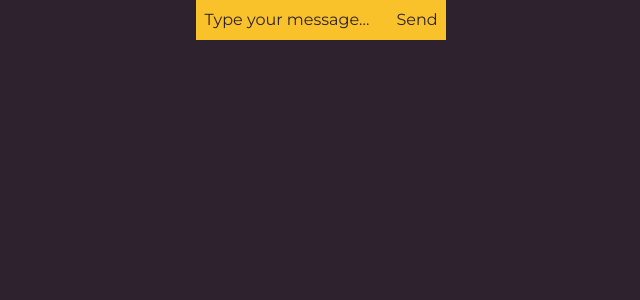
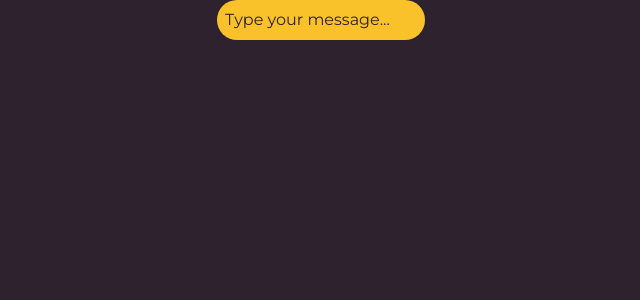
Before and after one commit to ajogerio/customer-support-ai-chatbot, a Next.js app in the folder frontend/: page /chat in a window 1280 px wide. Shown: the top 300 px of the page, without its empty margins (319-959 px from the left). Built offline with nearby package versions, Linux system fonts and the light colour scheme.

Commit message:
feat: add rounded corners

```diff
--- a/frontend/src/components/Chat/ChatInput.tsx
+++ b/frontend/src/components/Chat/ChatInput.tsx
@@ -10,7 +10,7 @@ interface ChatInputProps {
 
 export default function ChatInput({ input, setInput, sendMessage }: ChatInputProps) {
   return (
-    <div className='flex bg-brand-yellow text-brand-black p-2'>
+    <div className='flex bg-brand-yellow text-brand-black p-2 rounded-full'>
       <input
         type="text"
         value={input}
@@ -21,8 +21,6 @@ export default function ChatInput({ input, setInput, sendMessage }: ChatInputPro
         placeholder="Type your message..."
         className="bg-transparent text-brand-black placeholder-brand-black outline-none"
       />
-
-      <button onClick={() => {sendMessage()}}>Send</button>
     </div>
   )
 }
--- a/frontend/src/components/Chat/MessageBubble.tsx
+++ b/frontend/src/components/Chat/MessageBubble.tsx
@@ -14,7 +14,7 @@ export default function MessageBubble({ message }: MessageBubbleProps) {
       className={`flex ${isUser ? 'justify-end' : 'justify-start'}`}
     >
       <div
-        className={`p-2 rounded max-w-xs ${
+        className={`p-2 rounded-full max-w-xs ${
           isUser ? 'bg-brand-yellow text-brand-black' : 'bg-brand-black text-brand-white'
         }`}
       >
```
